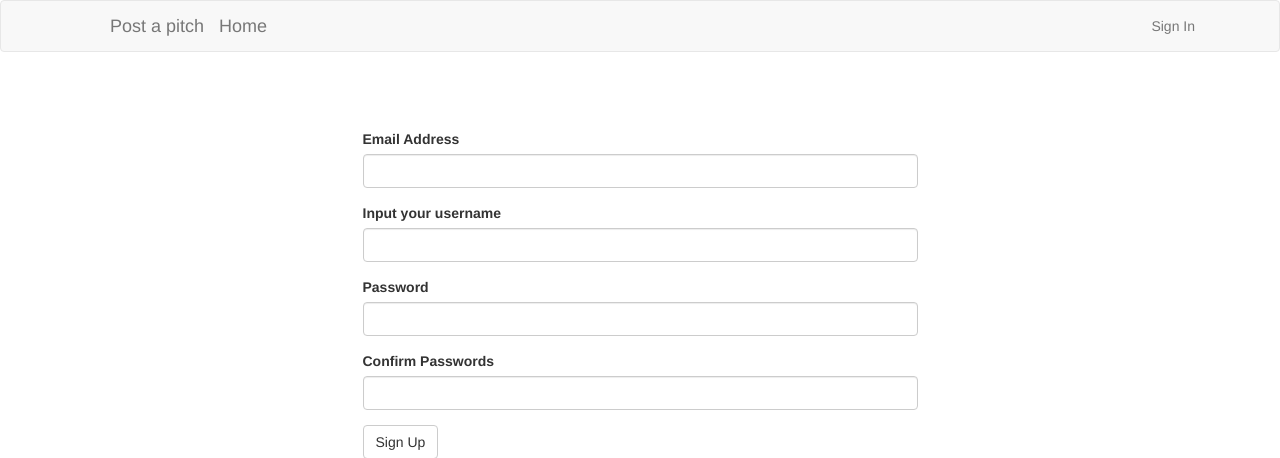
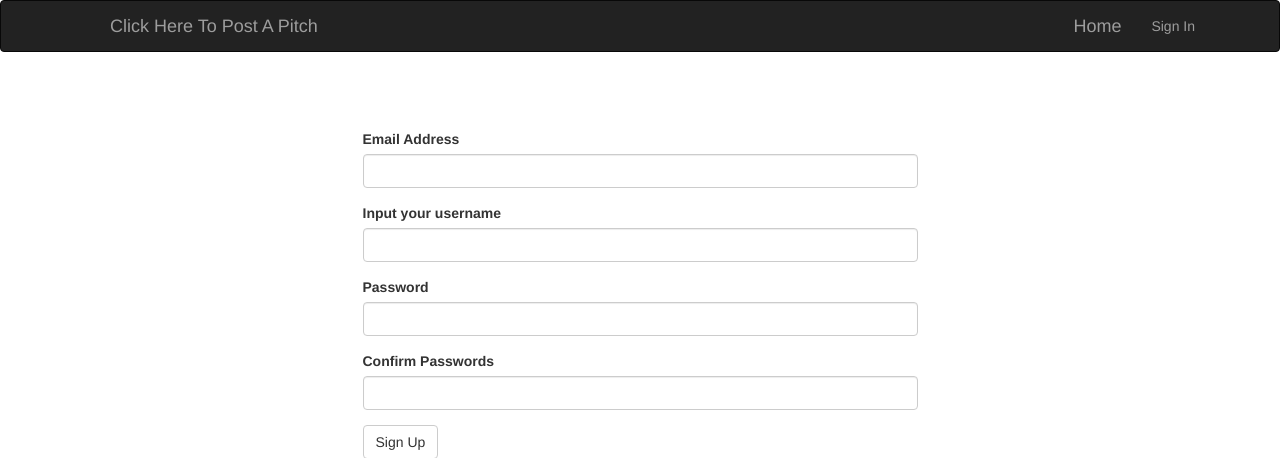
Before and after one commit to bryomajor/the-last-pitch, a Flask app: page /auth/register in a window 1280 px wide. Shown: the top 458 px of the page. Run offline with Flask 2, Linux system fonts and the light colour scheme; some libraries are stand-ins or nearby versions.

Commit message:
Style the navbar

```diff
--- a/app/templates/navbar.html
+++ b/app/templates/navbar.html
@@ -1,4 +1,4 @@
-<div class="navbar navbar-default" role="navigation">
+<div class="navbar navbar-inverse" role="navigation">
     <div class="container">
         <div class="navbar-header">
             <button type="button" class="navbar-toggle" data-toggle="collapse" data-target=".navbar-collapse">
@@ -8,14 +8,12 @@
                 <span class="icon-bar"></span>
             </button>
             <ul>
-                <a href="/pitches/new/" class="navbar-brand">Post a pitch</a>
+                <a href="/pitches/new/" class="navbar-brand">Click Here To Post A Pitch</a>
             </ul>
-        </div>
-        <div class="navbar-nav">
-            <a href="/" class="navbar-brand">Home</a>
         </div>
         <div class="navbar-collapse collapse">
             <ul class="nav navbar-nav navbar-right">
+                <li><a href="/" class="navbar-brand">Home</a></li>
                 {% if current_user.is_authenticated %}
                 <li>{{current_user.username}}</li>
                 <li><a href="{{url_for('auth.logout')}}">Sign Out</a></li>
```
